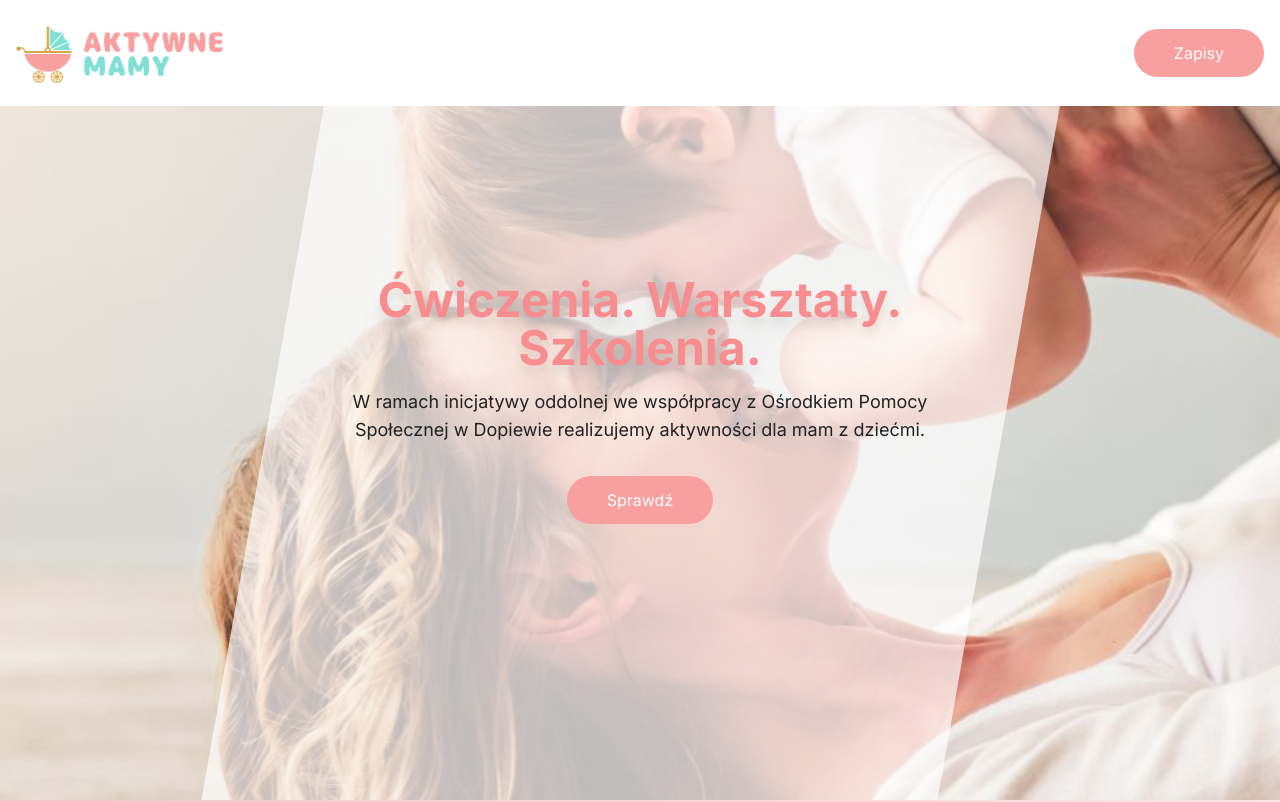
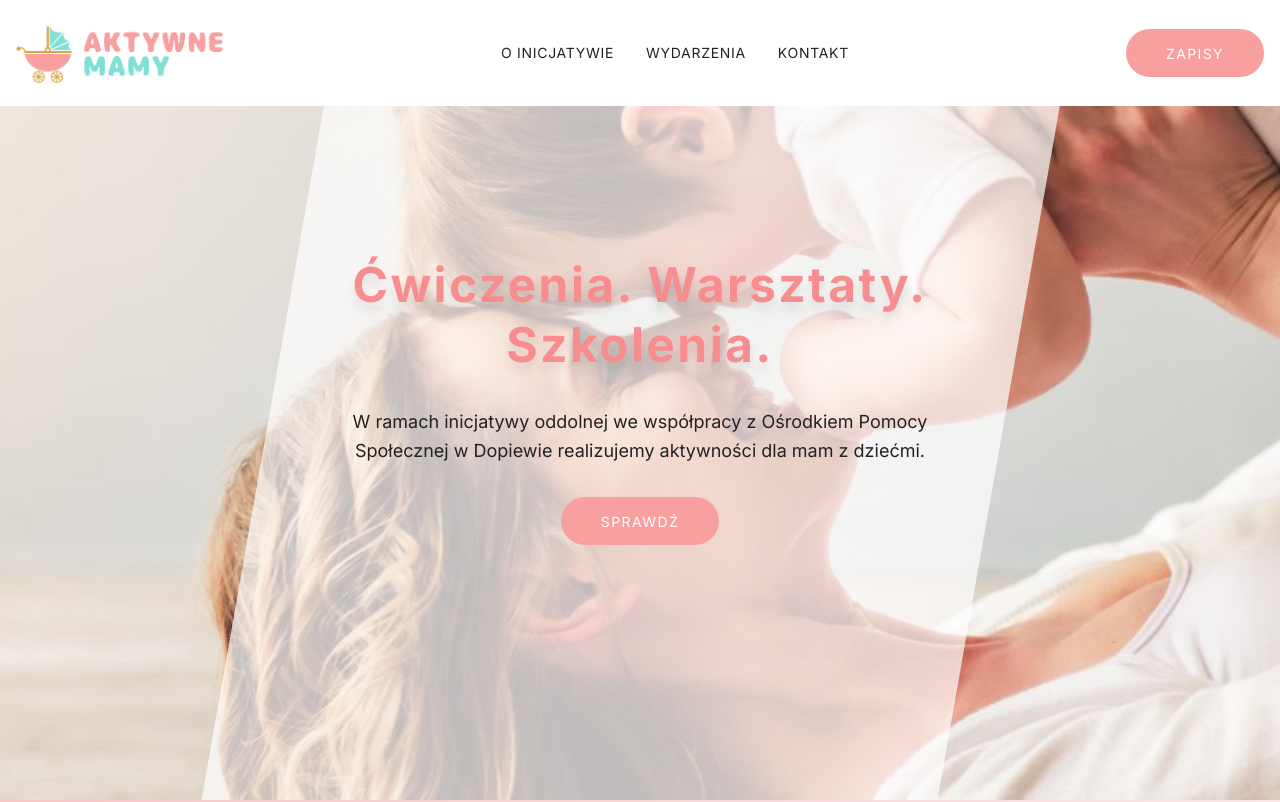
Before and after one commit to matwjablonski/aktywnemamy, a Next.js app: page / in a window 1280 px wide. Shown: the top 802 px of the page. Built offline with nearby package versions, Linux system fonts and the light colour scheme.

Commit message:
feat: main navigation

```diff
--- a/app/components/ButtonLink/index.tsx
+++ b/app/components/ButtonLink/index.tsx
@@ -11,7 +11,7 @@ type ButtonLink = {
 const ButtonLink: FC<ButtonLink> = ({ label, link, className }) => {
   return (
     <Link href={link} className={`${styles.ButtonLink} ${className} px-10 py-3 rounded-3xl hidden sm:inline-block `}>
-      <span>{label}</span>
+      <span className="uppercase text-sm tracking-widest">{label}</span>
     </Link>
   )
 }
--- a/app/components/Header/index.tsx
+++ b/app/components/Header/index.tsx
@@ -5,7 +5,8 @@ import styles from './Header.module.scss';
 import ButtonLink from '../ButtonLink';
 import Link from 'next/link';
 import { useEffect, useState } from 'react';
-import { usePathname, useRouter } from 'next/navigation';
+import { usePathname } from 'next/navigation';
+import MainNav from '../MainNav';
 
 const Header = () => {
   const [isScrolled, setIsScrolled] = useState(() => {
@@ -52,6 +53,7 @@ const Header = () => {
               priority
             />
           </Link>
+          <MainNav />
           <ButtonLink label="Zapisy" link="/zapisy" />
         </div>
       </div>
--- a/app/components/Hero/index.tsx
+++ b/app/components/Hero/index.tsx
@@ -8,8 +8,8 @@ const Hero = () => {
     <section className={`${styles.Hero} mb-20 overflow-hidden`}>
       <div className="container px-4 flex items-center h-full mx-auto">
         <div className={`${styles.Content} mx-auto max-w-xl text-center`}>
-          <h2 className={`${styles.Title} relative text-5xl font-bold mb-4 drop-shadow-xl capitalize`}>Ćwiczenia. Warsztaty. Szkolenia.</h2>
-          <p className="text-lg mb-8 relative">W ramach inicjatywy oddolnej we współpracy z Ośrodkiem Pomocy Społecznej w Dopiewie realizujemy aktywności dla mam z dziećmi.</p>
+          <h2 className={`${styles.Title} relative text-5xl font-bold mb-8 drop-shadow-xl capitalize tracking-wider leading-tight`}>Ćwiczenia. Warsztaty. Szkolenia.</h2>
+          <p className="text-lg mb-8 leading-relaxed relative">W ramach inicjatywy oddolnej we współpracy z Ośrodkiem Pomocy Społecznej w Dopiewie realizujemy aktywności dla mam z dziećmi.</p>
           <ButtonLink link="/" label="Sprawdź" className="relative" />
         </div>
       </div>
--- /dev/null
+++ b/app/components/MainNav/index.tsx
@@ -0,0 +1,21 @@
+import Link from 'next/link';
+
+const MainNav = () => {
+  return (
+    <nav>
+      <ul className="flex gap-8">
+        <li className="uppercase tracking-wider text-[var(--main-text-dark)] hover:text-[--main-text] transition-all text-sm">
+          <Link href="/">O inicjatywie</Link>
+        </li>
+        <li className="uppercase tracking-wider text-[var(--main-text-dark)] hover:text-[--main-text] transition-all text-sm">
+          <Link href="/">Wydarzenia</Link>
+        </li>
+        <li className="uppercase tracking-wider text-[var(--main-text-dark)] hover:text-[--main-text] transition-all text-sm">
+          <Link href="/">Kontakt</Link>
+        </li>
+      </ul>
+    </nav>
+  )
+}
+
+export default MainNav;
```
